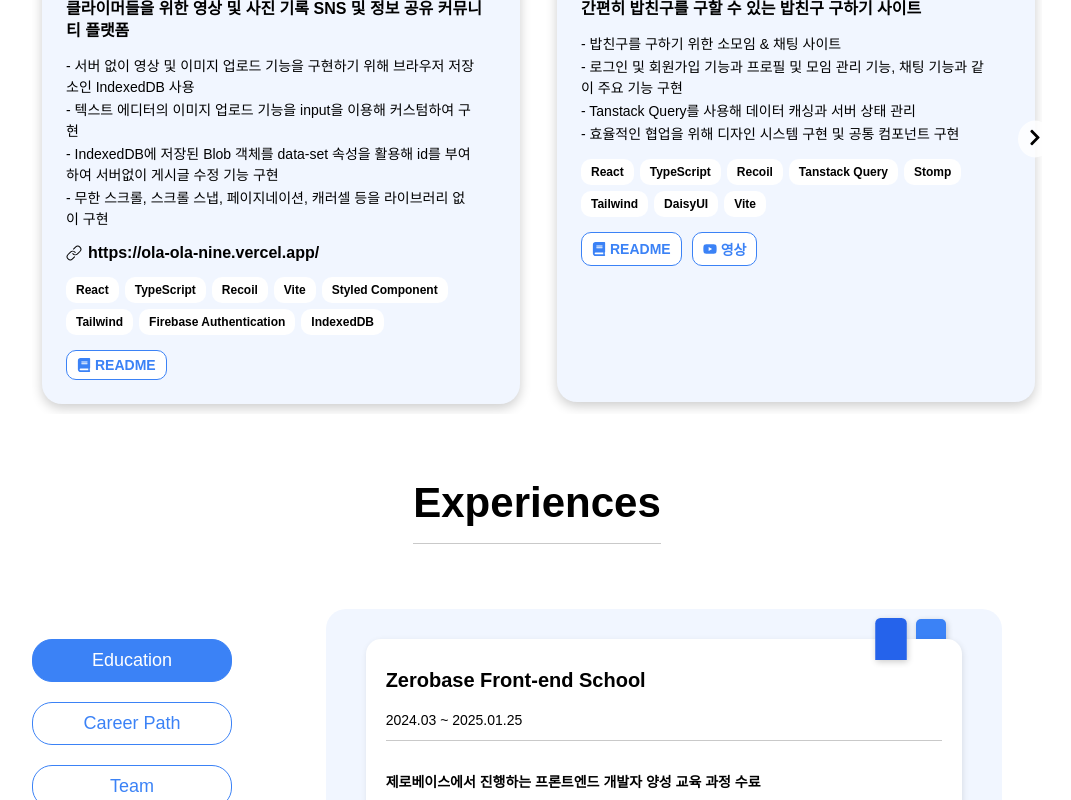
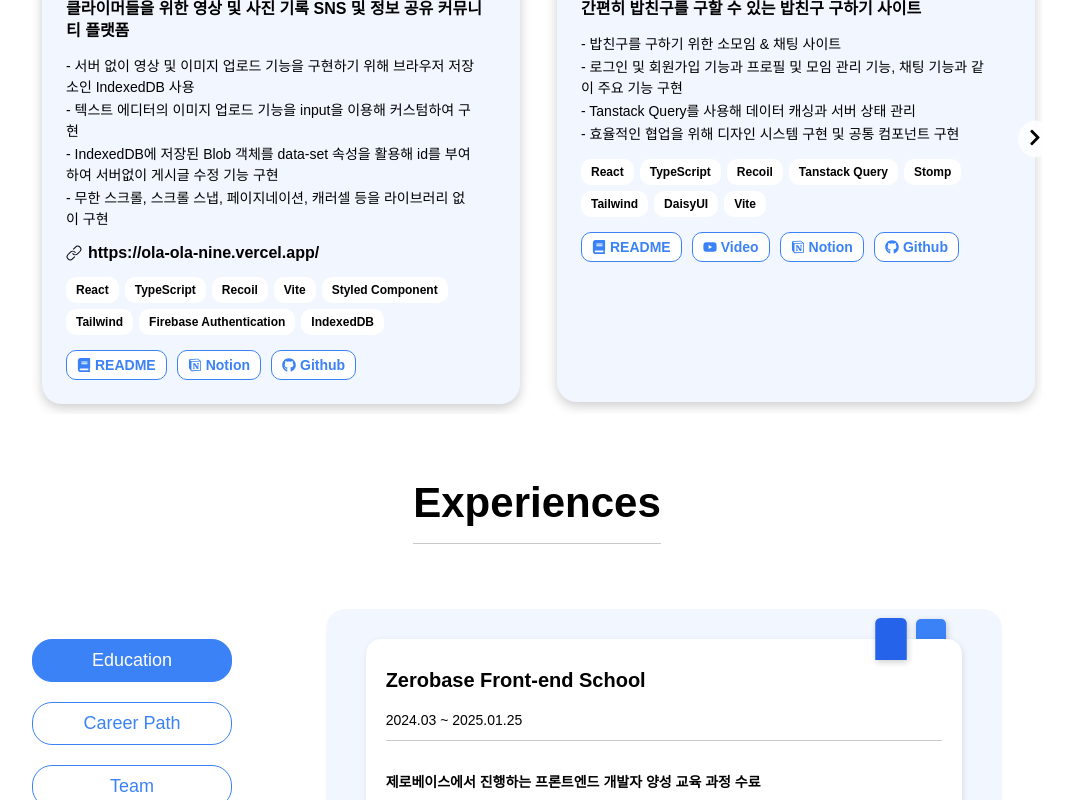
Before and after one commit to wlals4264/bluemin-portfolio, a Next.js app: page / in a window 1280 px wide. Shown: the part 1723-2523 px from the top of the page, without its empty margins (103-1174 px from the left). Built offline with nearby package versions, Linux system fonts and the light colour scheme; a web font is replaced by a local one.

Commit message:
Update: 프로젝트 파일 업데이트

```diff
--- a/src/components/ProjectCard.tsx
+++ b/src/components/ProjectCard.tsx
@@ -1,7 +1,8 @@
 import '../styles/components/ProjectCard.scss';
 import { GoLink } from 'react-icons/go';
-import { FaBook } from 'react-icons/fa';
-import { FaYoutube } from 'react-icons/fa';
+import { FaBook, FaYoutube, FaGithub } from 'react-icons/fa';
+import { RxNotionLogo } from 'react-icons/rx';
+import { SiVelog } from 'react-icons/si';
 import Link from 'next/link';
 
 interface ProjectCardProps {
@@ -13,6 +14,9 @@ interface ProjectCardProps {
   projectUrl?: string;
   projectSkills: string[];
   projectVideoLink?: string;
+  projectNotionUrl?: string;
+  projectGithubUrl?: string;
+  projectVelogUrl?: string;
   onClick: () => void;
 }
 
@@ -25,6 +29,9 @@ const ProjectCard: React.FC<ProjectCardProps> = ({
   projectUrl,
   projectFeatures,
   projectVideoLink,
+  projectNotionUrl,
+  projectGithubUrl,
+  projectVelogUrl,
   onClick,
 }) => {
   return (
@@ -77,7 +84,25 @@ const ProjectCard: React.FC<ProjectCardProps> = ({
         {projectVideoLink && (
           <Link className="video-btn" href={projectVideoLink} target="blank">
             <FaYoutube />
-            영상
+            Video
+          </Link>
+        )}
+        {projectNotionUrl && (
+          <Link className="video-btn" href={projectNotionUrl} target="blank">
+            <RxNotionLogo />
+            Notion
+          </Link>
+        )}
+        {projectGithubUrl && (
+          <Link className="video-btn" href={projectGithubUrl} target="blank">
+            <FaGithub />
+            Github
+          </Link>
+        )}
+        {projectVelogUrl && (
+          <Link className="video-btn" href={projectVelogUrl} target="blank">
+            <SiVelog />
+            Velog Series
           </Link>
         )}
       </div>
--- a/src/components/Projects.tsx
+++ b/src/components/Projects.tsx
@@ -58,6 +58,9 @@ const Projects = forwardRef<HTMLDivElement>((_, ref) => {
                 projectUrl={project.projectUrl}
                 projectFeatures={project.projectFeatures}
                 projectVideoLink={project.projectVideoLink}
+                projectNotionUrl={project.notionUrl}
+                projectGithubUrl={project.githubUrl}
+                projectVelogUrl={project.velogUrl}
                 onClick={() => handleClickProjectCard(index)}
               />
             </SwiperSlide>
--- a/src/mocks/projects.ts
+++ b/src/mocks/projects.ts
@@ -10,6 +10,9 @@ export interface ProjectCard {
   meaning?: string[];
   projectVideoLink?: string;
   mainFeatures?: string;
+  notionUrl?: string;
+  githubUrl?: string;
+  velogUrl?: string;
 }
 
 const project1: ProjectCard = {
@@ -47,6 +50,8 @@ const project1: ProjectCard = {
     '또한, Firebase를 활용해 이메일 로그인과 구글 소셜 로그인 기능을 구현하였고, 카카오 지도 API에 키워드 검색을 커스터마이징하여 클라이밍 암장만 검색될 수 있도록 설정함으로써, 단순한 API 연동을 넘어 사용자 경험을 고려한 기능 구현까지 신경썼습니다.',
     '이외에도 캐러셀, 스크롤 스냅 등 다양한 프론트엔드 기술을 적용해보았고, 댓글, 좋아요 기능을 직접 구현하며 커뮤니티 서비스의 핵심 기능들이 어떻게 동작하는지 실제로 경험할 수 있었던 프로젝트입니다.',
   ],
+  notionUrl: 'https://platinum-literature-af9.notion.site/OlaOla-13b9b3c1166f816ab8c1ef869977bfce?pvs=74',
+  githubUrl: 'https://github.com/wlals4264/olaola',
 };
 
 const project2: ProjectCard = {
@@ -78,6 +83,8 @@ const project2: ProjectCard = {
   ],
   mainFeatures:
     '디자인 시스템(Figma 기반)과 서버 상태 관리(Tanstack Query)을 통해 UI/UX 일관성과 상태 흐름을 최적화. isPending, isSuccess 상태를 버튼 및 모달과 연동하여 사용자 행동에 따른 피드백을 명확히 제공.',
+  notionUrl: 'https://skitter-chord-6cc.notion.site/836b52c3253b4803974d1d6b42d99338?pvs=74',
+  githubUrl: 'https://github.com/Team-momo-front/momo-front',
 };
 
 const project3: ProjectCard = {
@@ -100,20 +107,22 @@ const project3: ProjectCard = {
     '프론트엔드 개발자 입장에서 실시간 통신 기능의 구조적 흐름과 네트워크 기반 기술에 대한 이해도를 높일 수 있었던 유의미한 프로젝트였습니다.',
   ],
   mainFeatures: 'STOMP 없이 순수 웹소켓 API를 활용한 실시간 채팅 기능 구현 및 소켓 컨트롤러 구조 설계',
+  velogUrl:
+    'https://velog.io/@wlals4264/series/%ED%86%A0%EC%9D%B4%ED%94%84%EB%A1%9C%EC%A0%9D%ED%8A%B8-MBTI-%EB%9E%9C%EB%8D%A4%EC%B1%84%ED%8C%85',
 };
 
 const project4: ProjectCard = {
   title: 'Flobby',
   date: '2025.04 ~ present',
   projectType: 'team',
-  projectTitle: '기존 소모임 앱들의 불편함을 개선한 소모임 플랫폼 개발',
+  projectTitle: '기존 소모임 앱들의 불편함을 개선한 소모임 플랫폼 개발(MVP 진행중)',
   projectFeatures: [
     'MVC 패턴을 도입하여 구조화된 아키텍처를 구현하고, 메인 페이지의 핵심 기능인 지역 변경 기능 개발을 담당',
     '로딩 속도 최적화를 위해 불필요한 비동기 코드를 제거하고 렌더링 성능을 개선',
     'Drag & Drop 기능과 파일 업로더 유틸 클래스를 직접 구현하여 프로젝트 전반에서 재사용 가능하도록 기여',
     '디자이너, 기획자, 앱 및 웹 개발자들과의 유기적인 협업을 통해 기능 개발을 원활히 진행',
   ],
-  projectUrl: 'https://www.flobby.co.kr',
+  // projectUrl: '',
   projectSkills: ['React', 'TypeScript', 'Zustand', 'Scss', 'Vite'],
   background: ['기획 및 디자인팀과의 협업 경험을 쌓고, 실무 중심의 팀 프로젝트를 경험하고자 참여한 프로젝트'],
   meaning: [
```
